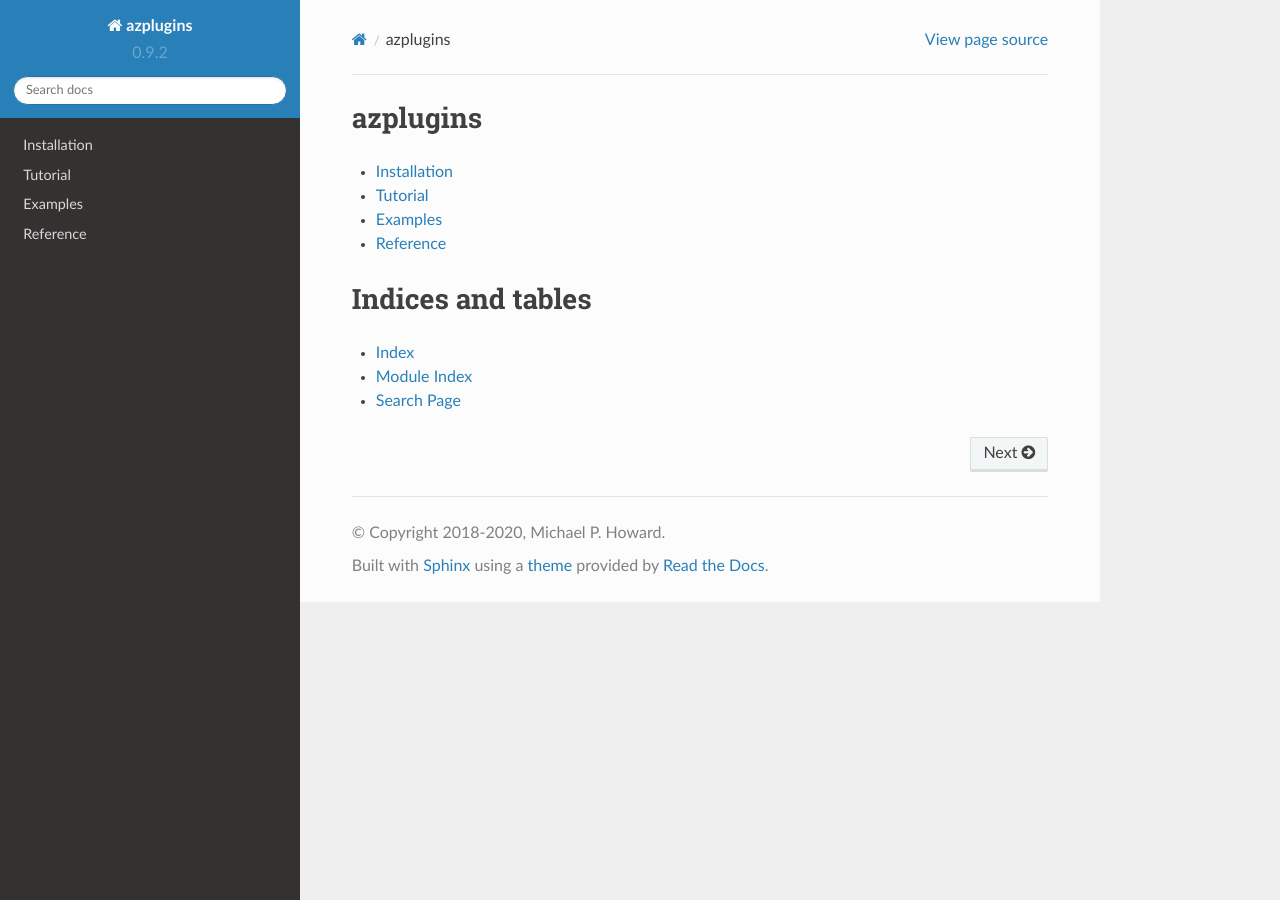
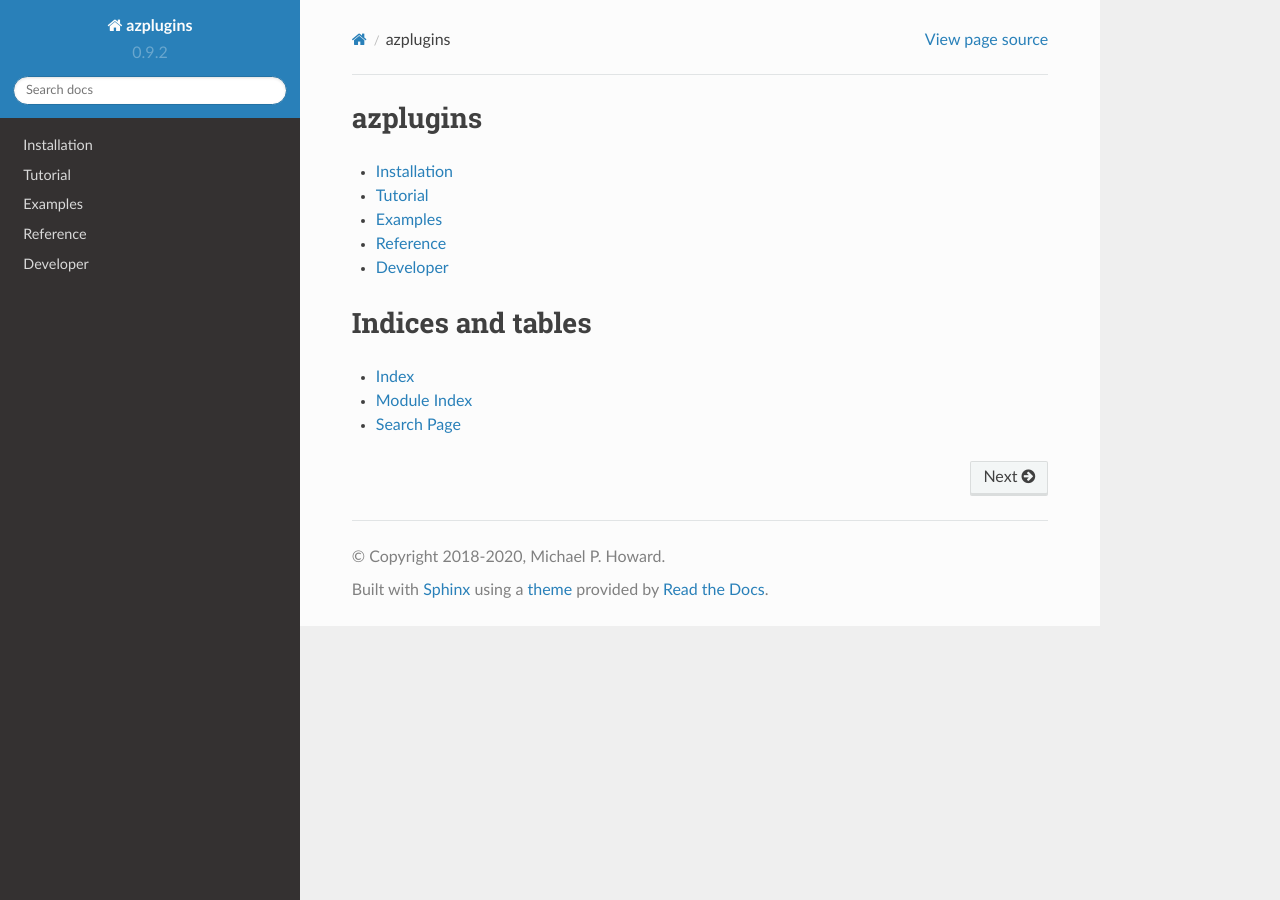
Before and after one commit to mphowardlab/azplugins, a Sphinx documentation site: the page built from doc/source/index.rst, in a window 1280 px wide. Built offline with Sphinx 7.4.7 and the Read the Docs theme 2.0.0, drawn with Linux system fonts in a browser that asks for light colours.

Commit message:
Add developer section

```diff
--- /dev/null
+++ b/doc/source/develop/index.rst
@@ -0,0 +1,4 @@
+Developer
+=========
+
+Developer topics. (How do I add a X?)
--- a/doc/source/index.rst
+++ b/doc/source/index.rst
@@ -8,6 +8,7 @@
     tutorial/index
     example/index
     reference/index
+    develop/index
 
 Indices and tables
 ==================
```
